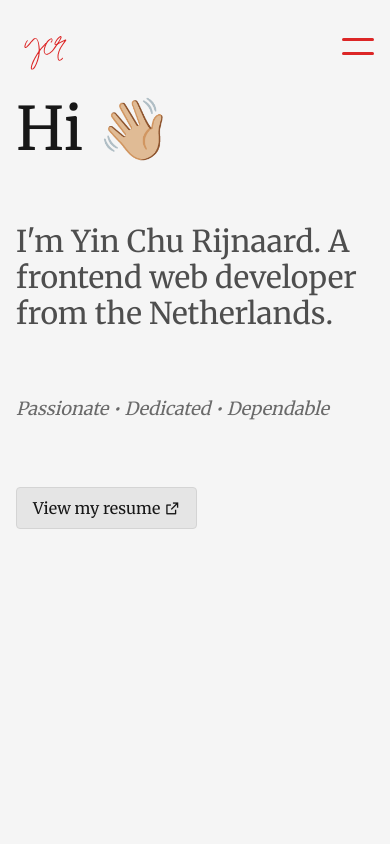
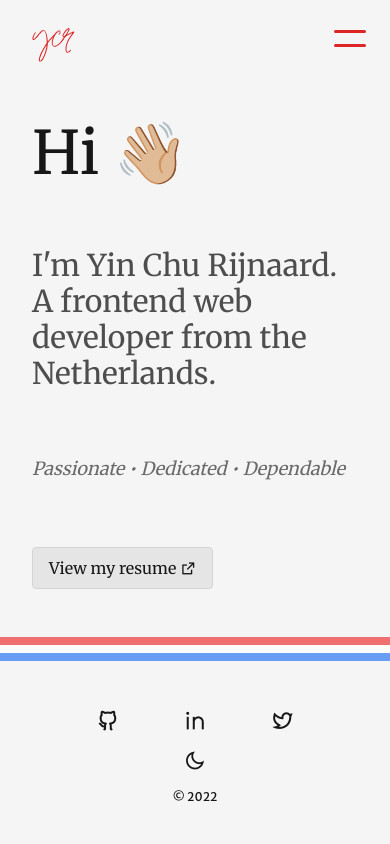
Before and after one commit to YinChuRijnaard/Portfolio-v3, a Next.js app: page / in a window 390 px wide. Shown: the top 844 px of the page. Built offline with nearby package versions, Linux system fonts and the light colour scheme.

Commit message:
Test for mobile

```diff
--- a/components/Flag.tsx
+++ b/components/Flag.tsx
@@ -1,10 +1,10 @@
 const Flag = () => {
   return (
-    <>
+    <div className="my-8">
       <div className="h-2 w-full bg-red-500 opacity-75"></div>
       <div className="h-2 w-full bg-white opacity-75"></div>
       <div className="h-2 w-full bg-blue-500 opacity-75"></div>
-    </>
+    </div>
   );
 };
 
--- a/components/Footer.tsx
+++ b/components/Footer.tsx
@@ -43,7 +43,7 @@ const Footer = () => {
   // Find out why Prettier doesn't sort my Tailwind classes!!!
 
   return (
-    <footer className="space-y-4 p-2 my-8">
+    <footer className="space-y-4 mx-4 p-4">
       <div className="flex justify-evenly">{footerDataMapped}</div>
 
       <div className="flex justify-center items-center">
--- a/components/Navbar.tsx
+++ b/components/Navbar.tsx
@@ -6,7 +6,7 @@ import Logo from "./Logo";
 
 const Navbar = () => {
   return (
-    <nav className="flex items-center justify-between p-2">
+    <nav className="flex items-center justify-between mx-4">
       <Logo />
 
       <Hamburger distance="lg" color="#dc2626" label="Show menu" rounded />
--- a/pages/index.tsx
+++ b/pages/index.tsx
@@ -9,12 +9,24 @@ import Button from "../components/Button";
 
 const Home: NextPage = () => {
   return (
-    <main className="h-screen mx-2 font-serif space-y-16 p-2">
-      {/* <ScrollToTop color="#dc2626" smooth /> */}
+    <main className="h-full mx-4 mt-8 p-4 font-serif space-y-16">
+      <ScrollToTop
+        style={{ background: "none", display: "flex", justifyContent: "center", alignItems: "center" }}
+        color="#dc2626"
+        smooth
+      />
 
       <h1 className="text-6xl">Hi 👋🏼</h1>
+
       <p className="text-3xl opacity-75">I&apos;m Yin Chu Rijnaard. A frontend web developer from the Netherlands.</p>
+
       <p className="text-lg opacity-[0.625] italic">Passionate&nbsp;•&nbsp;Dedicated&nbsp;•&nbsp;Dependable</p>
+
+      {/* <ul className="list-disc text-lg italic opacity-[0.625] ml-4">
+        <li>Passionate</li>
+        <li>Dedicated</li>
+        <li>Dependable</li>
+      </ul> */}
 
       <div className="flex justify-start">
         <Button
@@ -29,6 +41,12 @@ const Home: NextPage = () => {
 
 export default Home;
 
-// Fix viewing on desktop
+// Styling === basis for other pages!
 
-// Styling === basis for other pages!
+/*
+NORMAL
+  Everything
+    - mx-4 + p-4 + mt-8
+    - Navbar: mx-4
+    - Footer: mx-4 + p-4
+*/
```
